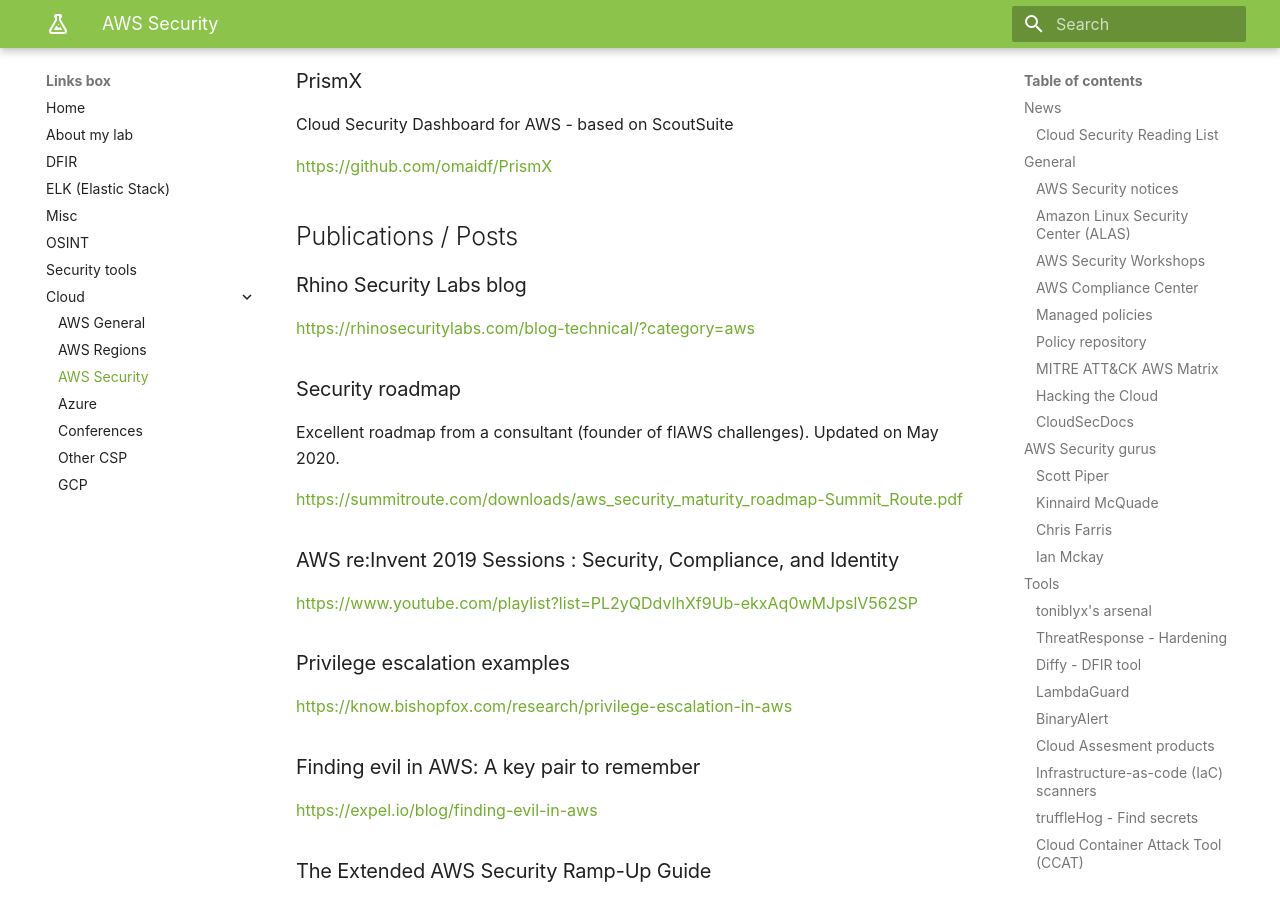
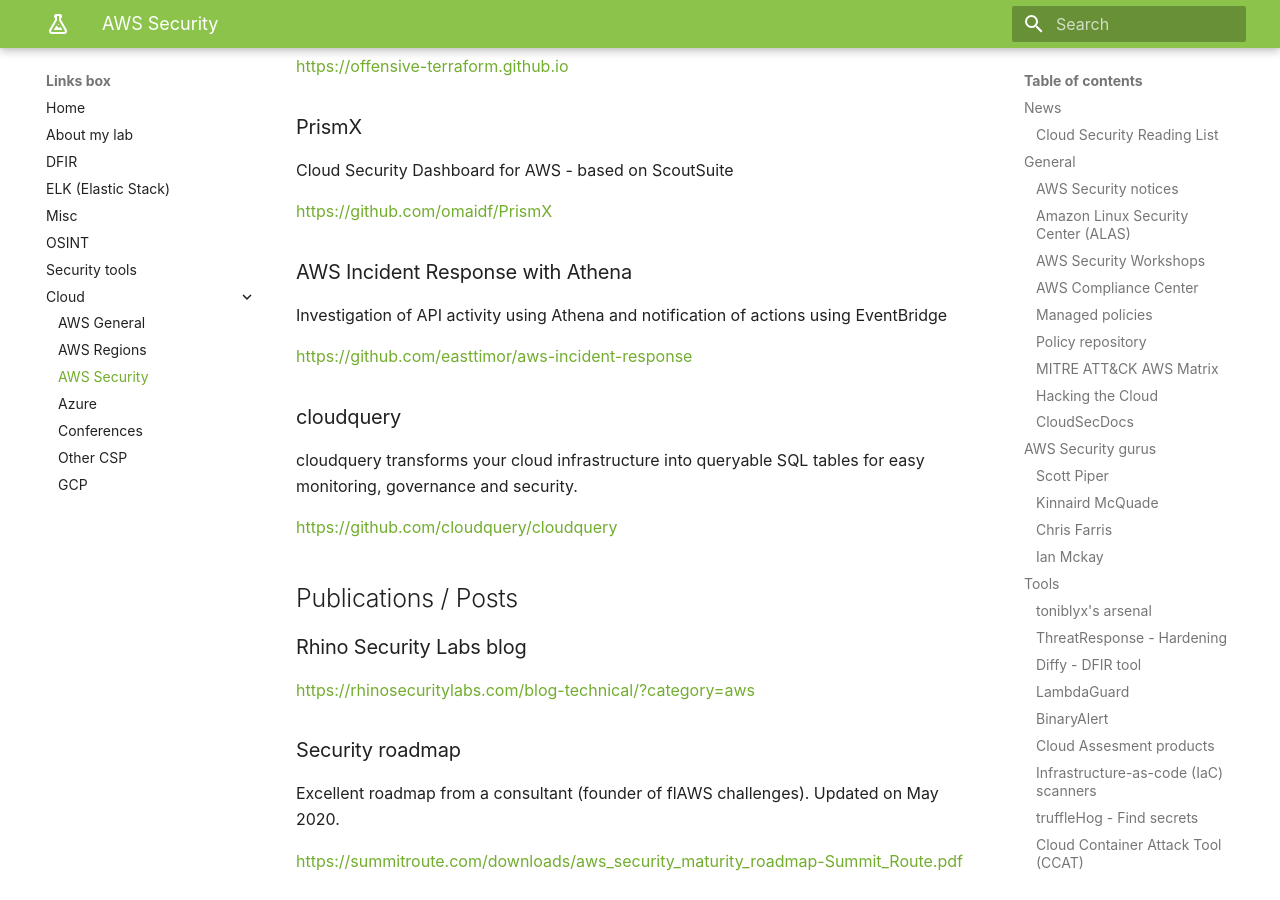
Before and after one commit to mhg-ovh/mhg.ovh, an MkDocs documentation site: the page built from docs/Cloud/aws-security.md, in a window 1280 px wide and 900 px high, scrolled down 14200 px. Built offline with MkDocs 1.6.1 and Material for MkDocs 9.7.7, drawn with Linux system fonts in a browser that asks for light colours; some of the changed text lies outside the part shown.

Commit message:
Add links: AWS general, AWS security. Github Action: SNS, disabled S3 delete

```diff
--- a/docs/Cloud/aws-security.md
+++ b/docs/Cloud/aws-security.md
@@ -522,6 +523,18 @@ Cloud Security Dashboard for AWS - based on ScoutSuite
 
 <https://github.com/omaidf/PrismX>
 
+### AWS Incident Response with Athena
+
+Investigation of API activity using Athena and notification of actions using EventBridge
+
+<https://github.com/easttimor/aws-incident-response>
+
+### cloudquery
+
+cloudquery transforms your cloud infrastructure into queryable SQL tables for easy monitoring, governance and security.
+
+<https://github.com/cloudquery/cloudquery>
+
 ## Publications / Posts
 
 ### Rhino Security Labs blog
@@ -682,3 +695,7 @@ The following is a technical writeup for a bug I found in the AWS API that allow
 ### Detecting abuse in the AWS control plane in an actionable way using Det{R}ails
 
 <https://www.tenchisecurity.com/blog/detecting-abuse-in-the-aws-control-plane-in-an-actionable-way-using-det-r-ails>
+
+### Blind Spots in the Cloud
+
+<https://www.crowdstrike.com/blog/beware-blind-spots-in-the-cloud>
```
Also changed, not shown: other parts of docs/Cloud/aws-security.md (+1 -0 lines), docs/Cloud/aws-general.md (+4 -0 lines), 1 other file.
